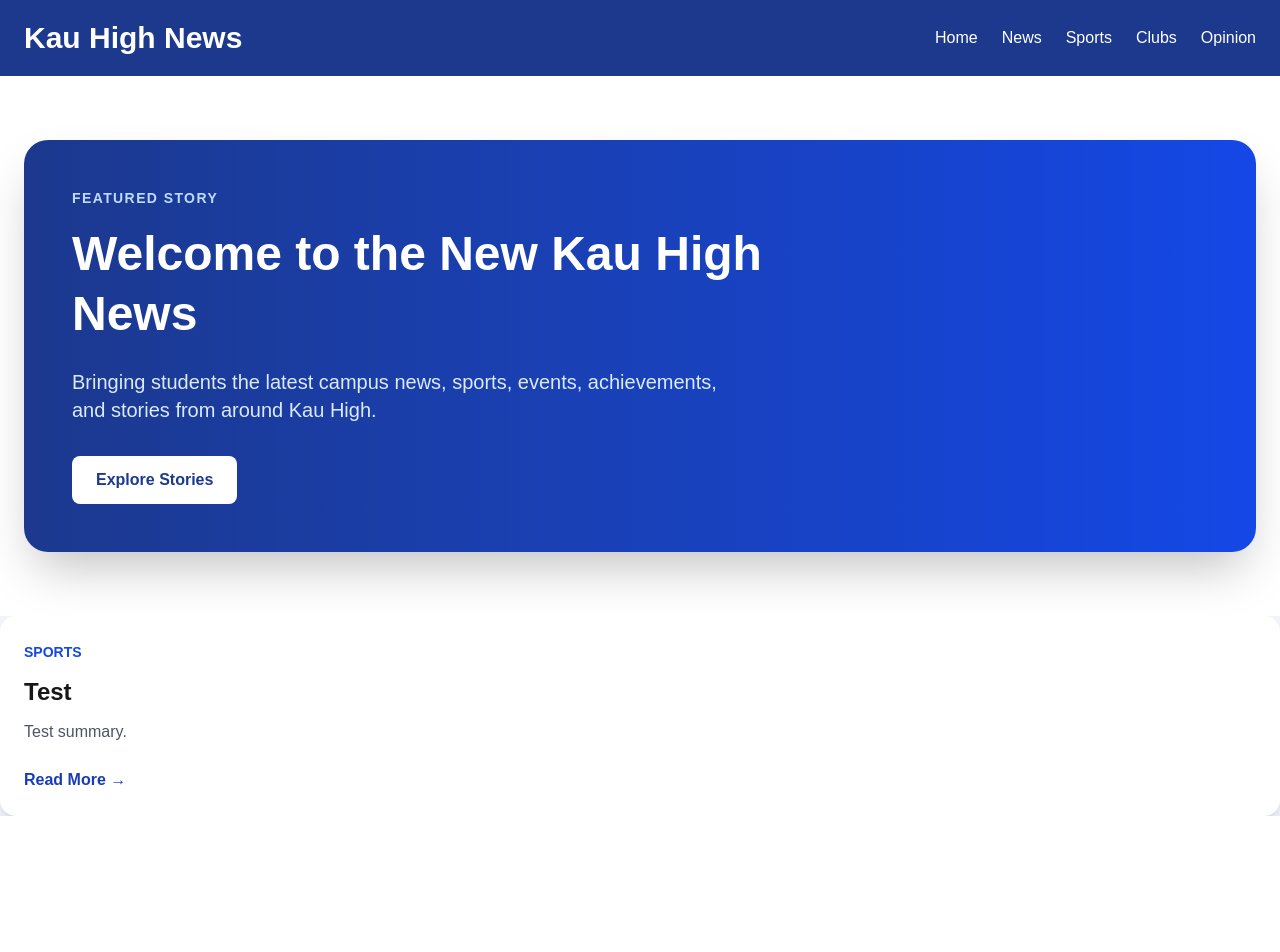
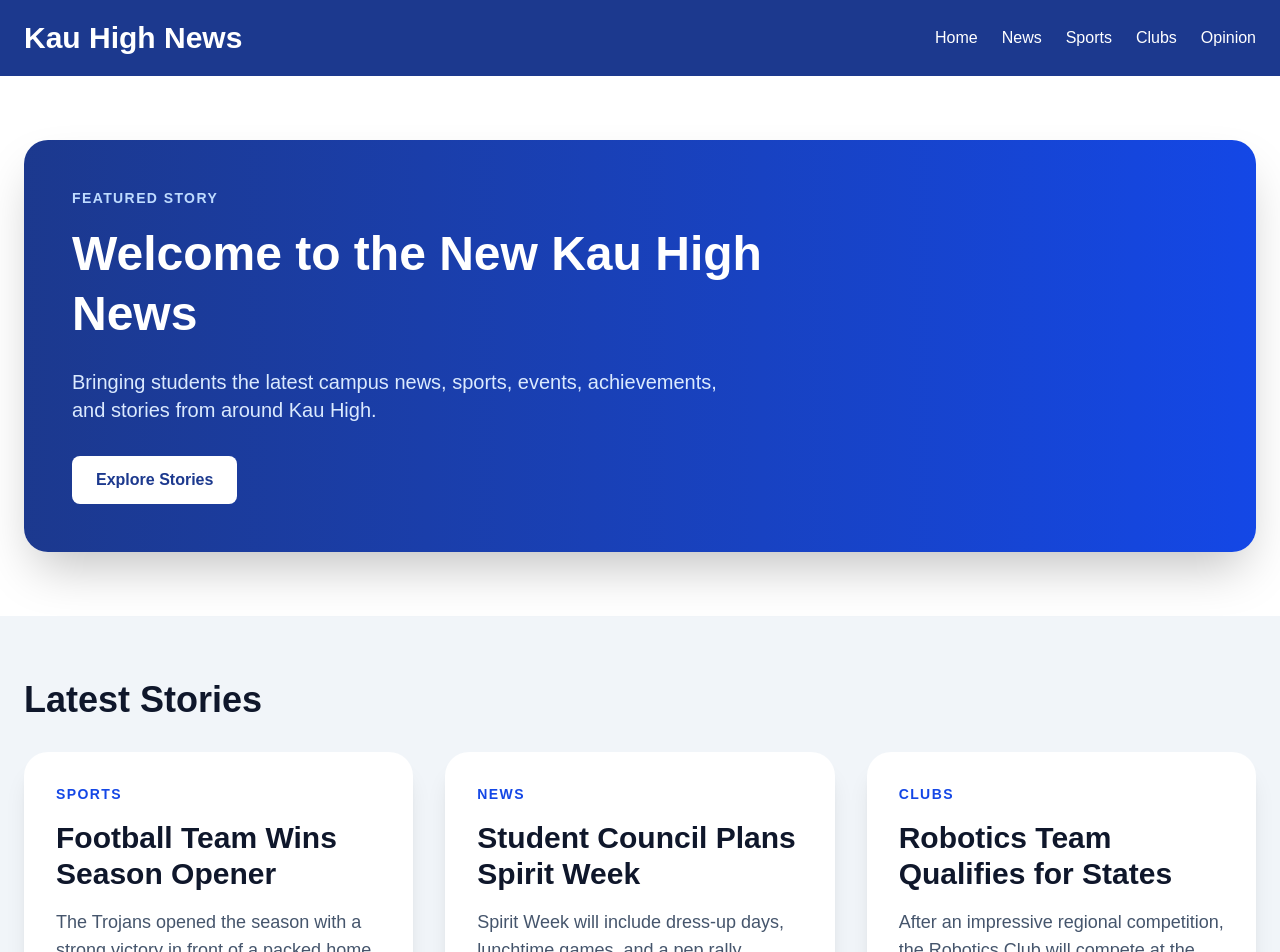
Before and after one commit to Jordan26dev/kau-high-news, a Next.js app: page / in a window 1280 px wide. Shown: the top 952 px of the page. Before the commit the page ends 816 px from the top, so only its background shows below. Built offline with nearby package versions, Linux system fonts and the light colour scheme.

Commit message:
debugged NewsCards

```diff
--- a/src/app/page.tsx
+++ b/src/app/page.tsx
@@ -2,8 +2,26 @@ import Navbar from "@/components/Navbar";
 import Hero from "@/components/Hero";
 import NewsCard from "@/components/NewsCard";
 
-console.log(NewsCard);
-
+const articles = [
+  {
+    category: "Sports",
+    title: "Football Team Wins Season Opener",
+    summary:
+      "The Trojans opened the season with a strong victory in front of a packed home crowd.",
+  },
+  {
+    category: "News",
+    title: "Student Council Plans Spirit Week",
+    summary:
+      "Spirit Week will include dress-up days, lunchtime games, and a pep rally.",
+  },
+  {
+    category: "Clubs",
+    title: "Robotics Team Qualifies for States",
+    summary:
+      "After an impressive regional competition, the Robotics Club will compete at the state championship.",
+  },
+];
 
 export default function Home() {
   return (
@@ -11,12 +29,22 @@ export default function Home() {
       <Navbar />
       <Hero />
 
-      <NewsCard
-          category="Sports"
-          title="Test"
-          summary="Test summary."
-      />
+      <section className="mx-auto mt-16 max-w-7xl px-6">
+        <h2 className="mb-8 text-4xl font-bold text-slate-900">
+          Latest Stories
+        </h2>
 
+        <div className="grid gap-8 md:grid-cols-2 lg:grid-cols-3">
+          {articles.map((article) => (
+            <NewsCard
+              key={article.title}
+              category={article.category}
+              title={article.title}
+              summary={article.summary}
+            />
+          ))}
+        </div>
+      </section>
     </main>
   );
 }
--- a/src/components/NewsCard.tsx
+++ b/src/components/NewsCard.tsx
@@ -1,5 +1,3 @@
-console.log("NewsCard file loaded");
-
 type NewsCardProps = {
   category: string;
   title: string;
@@ -12,20 +10,20 @@ export default function NewsCard({
   summary,
 }: NewsCardProps) {
   return (
-    <article className="rounded-2xl bg-white p-6 shadow-lg transition hover:-translate-y-1 hover:shadow-xl">
-      <span className="text-sm font-bold uppercase text-blue-700">
+    <article className="rounded-3xl bg-white p-8 shadow-xl transition hover:-translate-y-2 hover:shadow-2xl">
+      <p className="text-sm font-bold uppercase tracking-widest text-blue-700">
         {category}
-      </span>
+      </p>
 
-      <h3 className="mt-3 text-2xl font-bold">
+      <h2 className="mt-4 text-3xl font-bold text-slate-900">
         {title}
-      </h3>
+      </h2>
 
-      <p className="mt-3 text-gray-600">
+      <p className="mt-4 text-lg text-slate-600">
         {summary}
       </p>
 
-      <button className="mt-6 font-semibold text-blue-800 hover:underline">
+      <button className="mt-8 font-bold text-blue-700 hover:underline">
         Read More →
       </button>
     </article>
```
